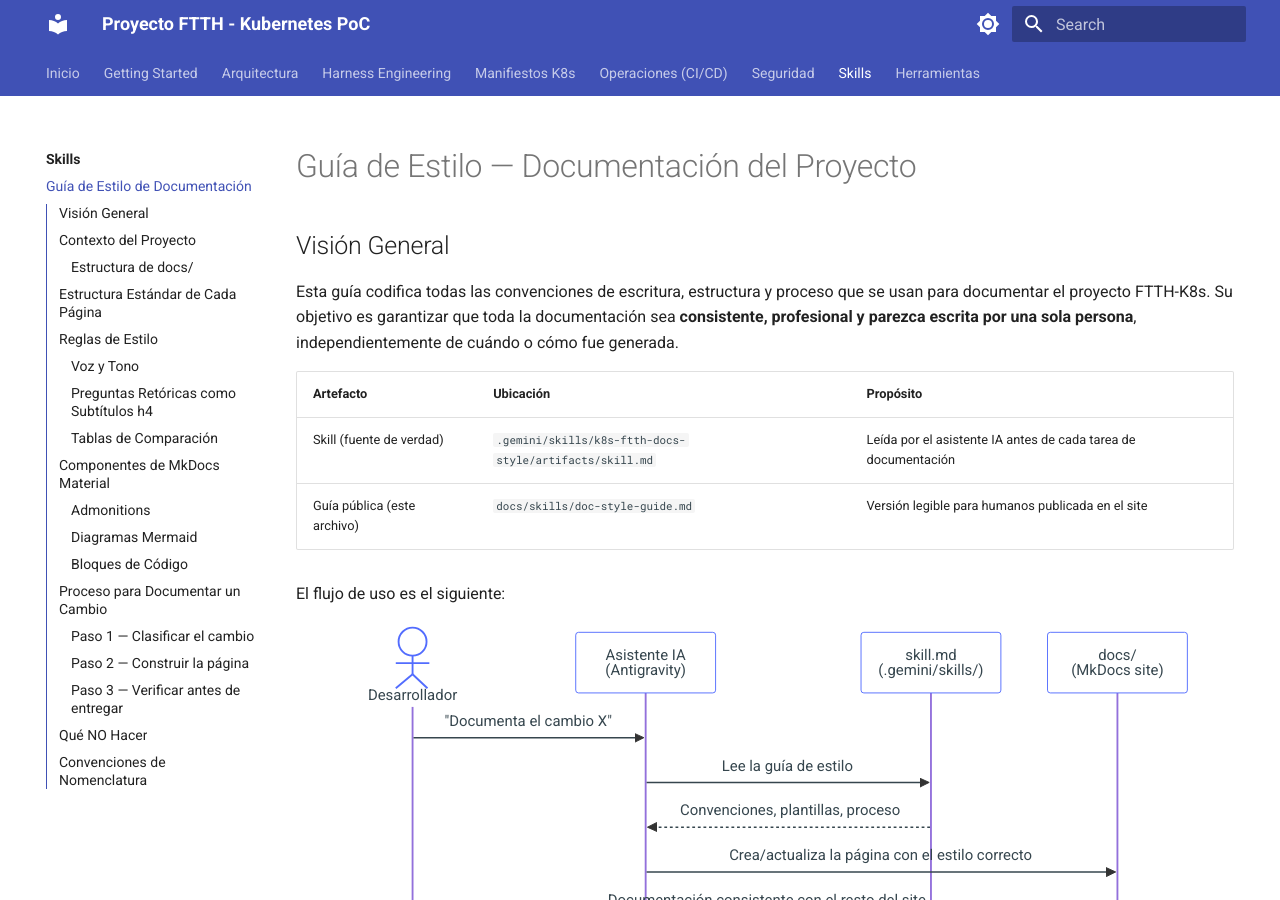
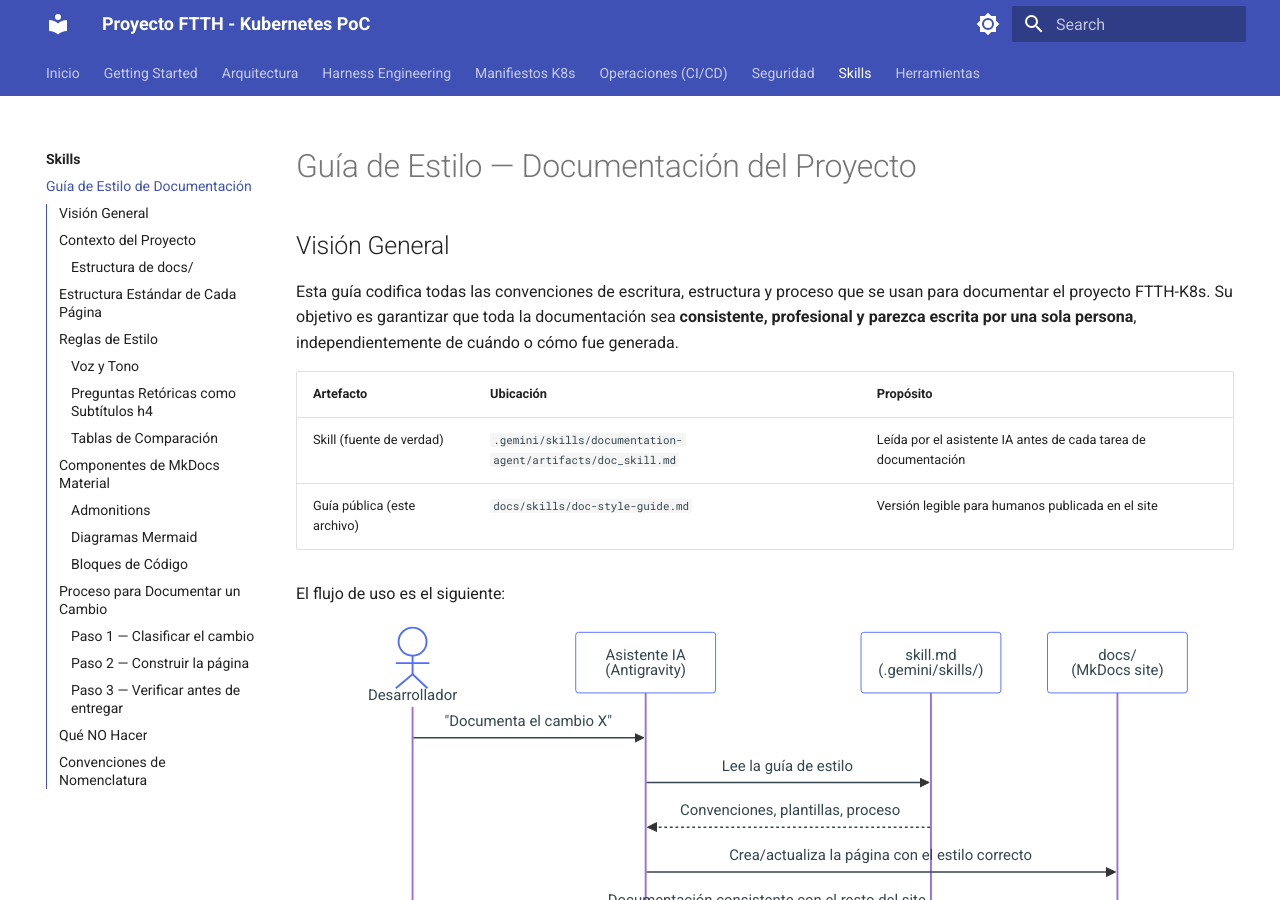
Before and after one commit to LabordaSebastian/proyecto-k8s-ftth, an MkDocs documentation site: the page built from docs/skills/doc-style-guide.md, in a window 1280 px wide and 900 px high. Built offline with MkDocs 1.6.1 and Material for MkDocs 9.7.7, drawn with Linux system fonts in a browser that asks for light colours.

Commit message:
refactor: consolida recursos del Documentation Agent
- Mueve la skill de documentación al interior de la carpeta de su agente
- Renombra documentation_style_skill.md a doc_skill.md por consistencia
- Elimina la carpeta obsoleta k8s-ftth-docs-style/
- Actualiza metadata y docs para reflejar la nueva ruta

```diff
--- a/docs/skills/doc-style-guide.md
+++ b/docs/skills/doc-style-guide.md
@@ -6,7 +6,7 @@
 
 | Artefacto | Ubicación | Propósito |
 |---|---|---|
-| Skill (fuente de verdad) | `.gemini/skills/k8s-ftth-docs-style/artifacts/skill.md` | Leída por el asistente IA antes de cada tarea de documentación |
+| Skill (fuente de verdad) | `.gemini/skills/documentation-agent/artifacts/doc_skill.md` | Leída por el asistente IA antes de cada tarea de documentación |
 | Guía pública (este archivo) | `docs/skills/doc-style-guide.md` | Versión legible para humanos publicada en el site |
 
 El flujo de uso es el siguiente:
```
Also changed, not shown: .gemini/skills/documentation-agent/artifacts/agent_protocol.md (+3 -3 lines), docs/harness-engineering/agents.md (+1 -1 lines), .gemini/skills/documentation-agent/artifacts/doc_skill.md (renamed from .gemini/skills/k8s-ftth-docs-style/artifacts/documentation_style_skill.md), 2 other files.
